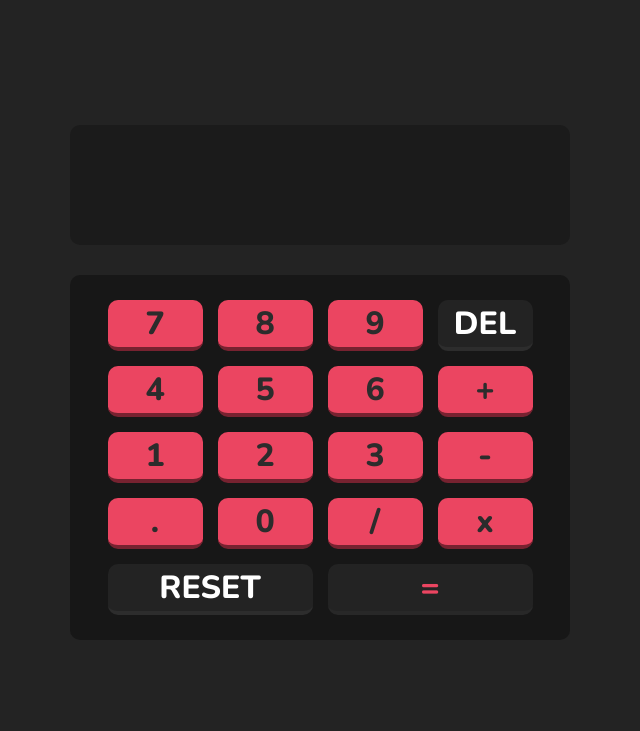
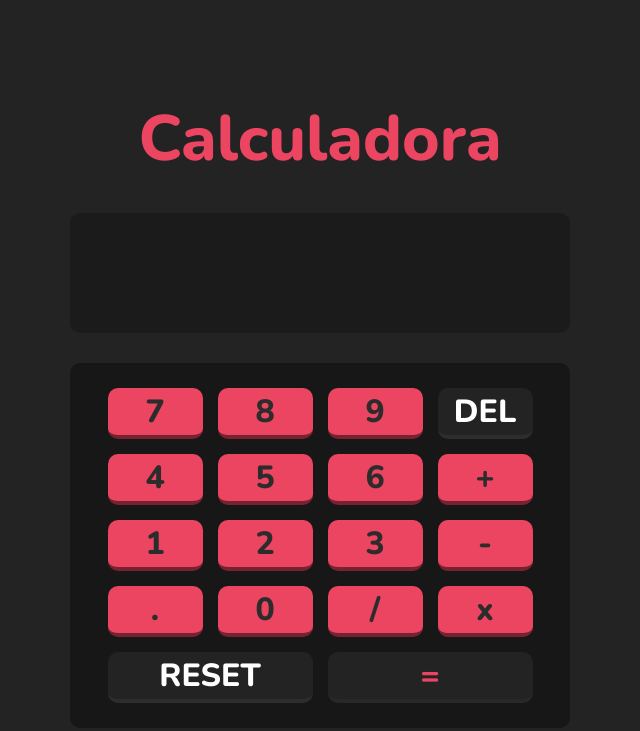
Before and after one commit to LeticiaOk/calculadora, a plain HTML site: page index.html in a window 1280 px wide. Shown: the whole page, without its empty margins (320-960 px from the left). Drawn offline with nearby package versions, Linux system fonts and the light colour scheme.

Commit message:
Update index.html

```diff
--- a/index.html
+++ b/index.html
@@ -14,7 +14,9 @@
   <section class="container">
 
     <!-- Topo -->
-  <div class="topo"></div>
+  <div class="topo">
+    <div class="titulo">Calculadora</div>
+  </div>
     <!-- Tela -->
     <div class="tela"></div>
 
```
